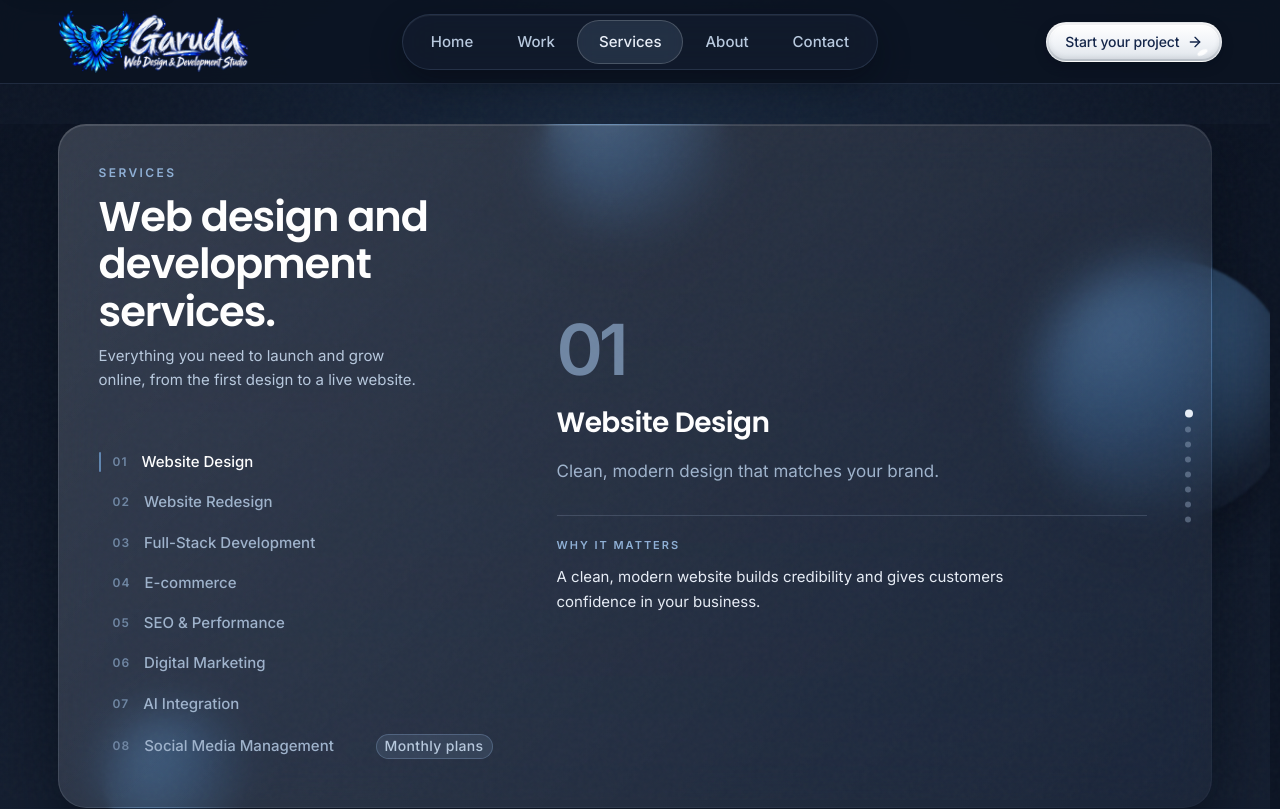
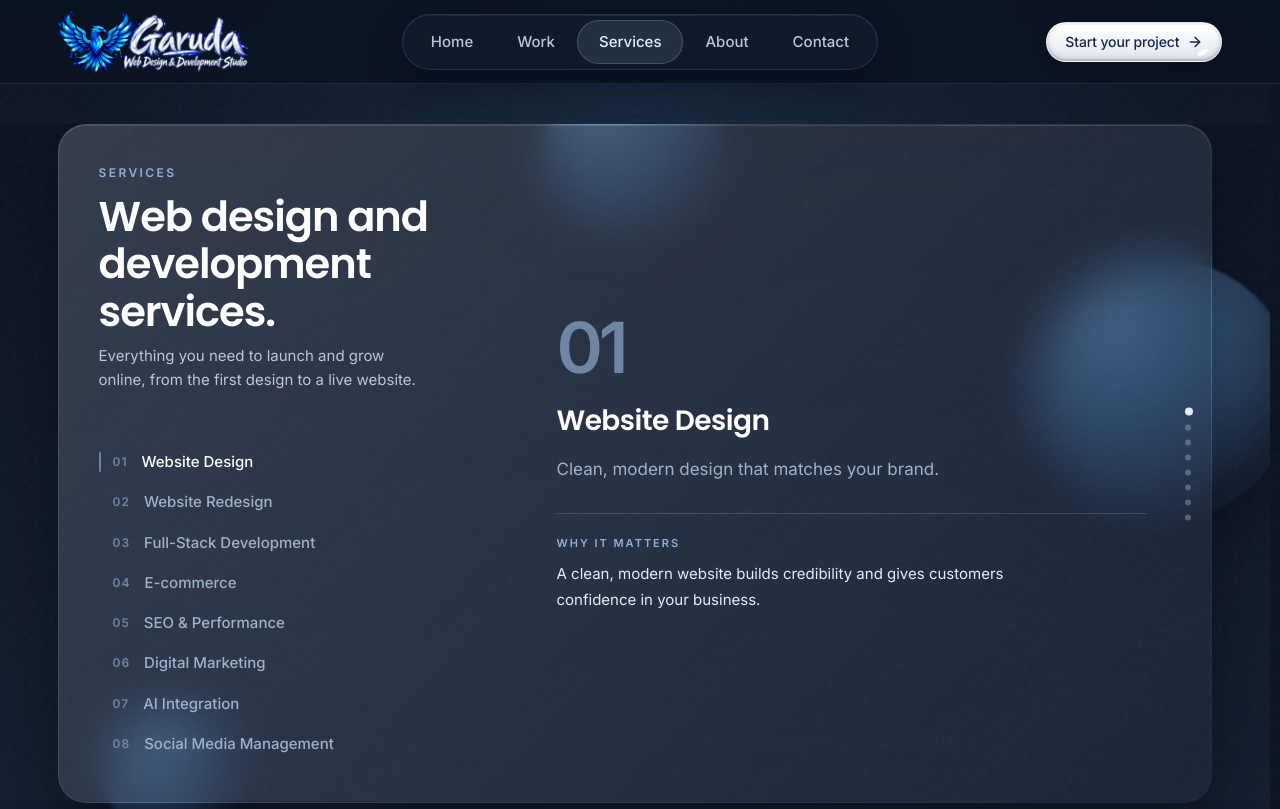
Before and after one commit to Bharat0264/MyWork, a Next.js app: page /services in a window 1280 px wide. Shown: the top 809 px of the page. Built offline with nearby package versions, Linux system fonts and the light colour scheme.

Commit message:
Remove Monthly plans badge from services showcase

```diff
--- a/components/services-glass-showcase.tsx
+++ b/components/services-glass-showcase.tsx
@@ -159,16 +159,9 @@ export function ServicesGlassShowcase() {
             Everything you need to launch and grow online, from the first design to a live website.
           </p>
           <div ref={mobileCarouselRef} className={styles.mobileCarousel} onScroll={handleMobileScroll} aria-label="Services carousel">
-            {services.map(([number, title, description, why, chip]) => (
+            {services.map(([number, title, description, why]) => (
               <article key={number} className={styles.mobileCard}>
-                <div className="flex items-center justify-between gap-2">
-                  <p className={styles.mobileNumber}>{number} / 0{services.length}</p>
-                  {chip ? (
-                    <span className="inline-flex items-center rounded-full border border-[rgba(143,176,214,0.3)] bg-[rgba(143,176,214,0.14)] px-2.5 py-0.5 text-[11px] font-medium tracking-wide text-[#B8C9DE]">
-                      {chip}
-                    </span>
-                  ) : null}
-                </div>
+                <p className={styles.mobileNumber}>{number} / 0{services.length}</p>
                 <h2>{title}</h2>
                 <p className={styles.mobileDescription}>{description}</p>
                 <div className={styles.mobileDivider} />
@@ -261,7 +254,7 @@ export function ServicesGlassShowcase() {
               </p>
 
               <div className={styles.serviceTabs} role="tablist" aria-label="Services">
-                {services.map(([number, title, , , chip], index) => {
+                {services.map(([number, title], index) => {
                   const isActive = activeIndex === index;
 
                   return (
@@ -283,11 +276,6 @@ export function ServicesGlassShowcase() {
                     >
                       <span className={styles.serviceNumber}>{number}</span>
                       <span className={styles.serviceTitle}>{title}</span>
-                      {chip ? (
-                        <span className="ml-auto inline-flex items-center rounded-full border border-[rgba(143,176,214,0.3)] bg-[rgba(143,176,214,0.14)] px-2 py-0.5 text-[10px] font-medium tracking-wide text-[#B8C9DE]">
-                          {chip}
-                        </span>
-                      ) : null}
                     </button>
                   );
                 })}
@@ -296,7 +284,7 @@ export function ServicesGlassShowcase() {
 
             <div className={styles.detailColumn}>
               <div className={styles.panelStack}>
-                {services.map(([number, title, description, why, chip], index) => {
+                {services.map(([number, title, description, why], index) => {
                   const isActive = activeIndex === index;
 
                   return (
@@ -310,14 +298,7 @@ export function ServicesGlassShowcase() {
                       data-active={isActive}
                       className={styles.detailPanel}
                     >
-                      <div className="flex items-center gap-3">
-                        <p className={styles.detailNumber}>{number}</p>
-                        {chip ? (
-                          <span className="inline-flex items-center rounded-full border border-[rgba(143,176,214,0.3)] bg-[rgba(143,176,214,0.14)] px-2.5 py-0.5 text-[11px] font-medium tracking-wide text-[#B8C9DE]">
-                            {chip}
-                          </span>
-                        ) : null}
-                      </div>
+                      <p className={styles.detailNumber}>{number}</p>
                       <h2 className={styles.detailTitle}>{title}</h2>
                       <p className={styles.description}>{description}</p>
                       <div className={styles.divider} aria-hidden="true" />
--- a/data/services.ts
+++ b/data/services.ts
@@ -6,5 +6,5 @@ export const services = [
   ["05", "SEO & Performance", "Faster pages and clean structure so Google and customers find you.", "Better search ranking and quick load times directly increase customer enquiries."],
   ["06", "Digital Marketing", "Landing pages and campaigns that bring in enquiries.", "Targeted landing pages guide high-intent prospects straight to contact you."],
   ["07", "AI Integration", "Add practical AI to your website or business tools, such as a customer chat assistant, smart enquiry handling or content help, only where it genuinely helps your business.", "Customers get instant answers and your team saves time, with AI that works from your own information and within limits you control."],
-  ["08", "Social Media Management", "Consistent, on-brand posts and short videos, planned, designed, scheduled and reported every month.", "Regular, quality content keeps your brand visible and gives customers a reason to follow, message and buy.", "Monthly plans"],
+  ["08", "Social Media Management", "Consistent, on-brand posts and short videos, planned, designed, scheduled and reported every month.", "Regular, quality content keeps your brand visible and gives customers a reason to follow, message and buy."],
 ] as const;
```
